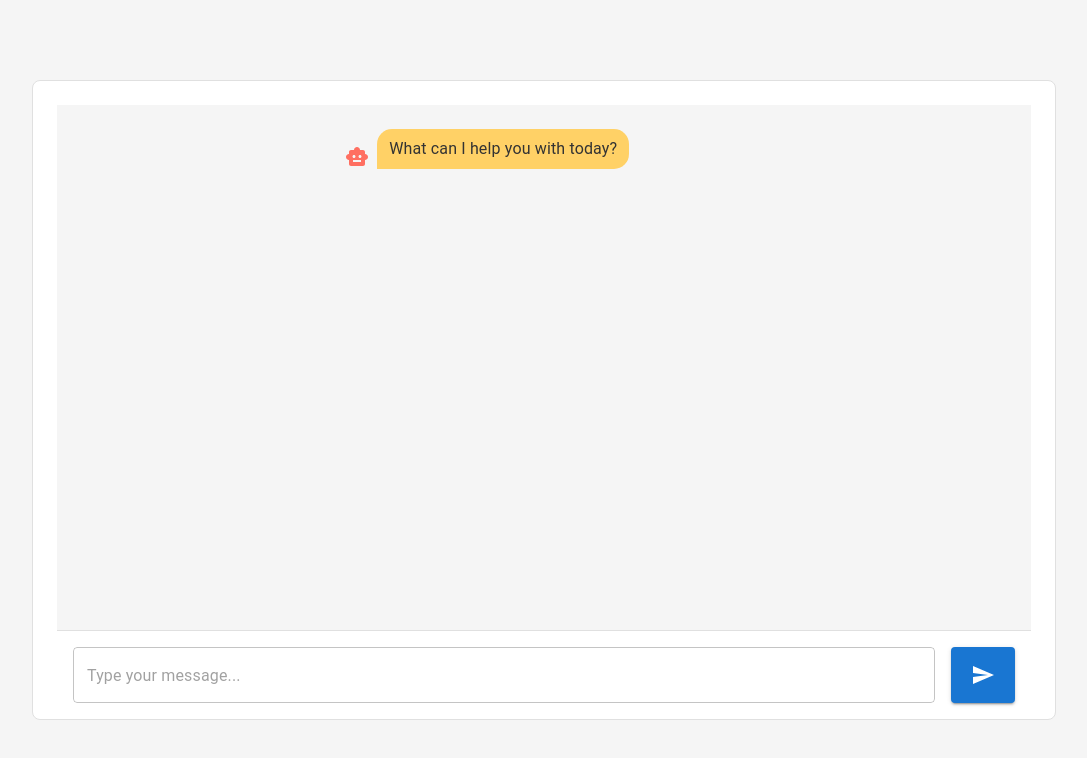
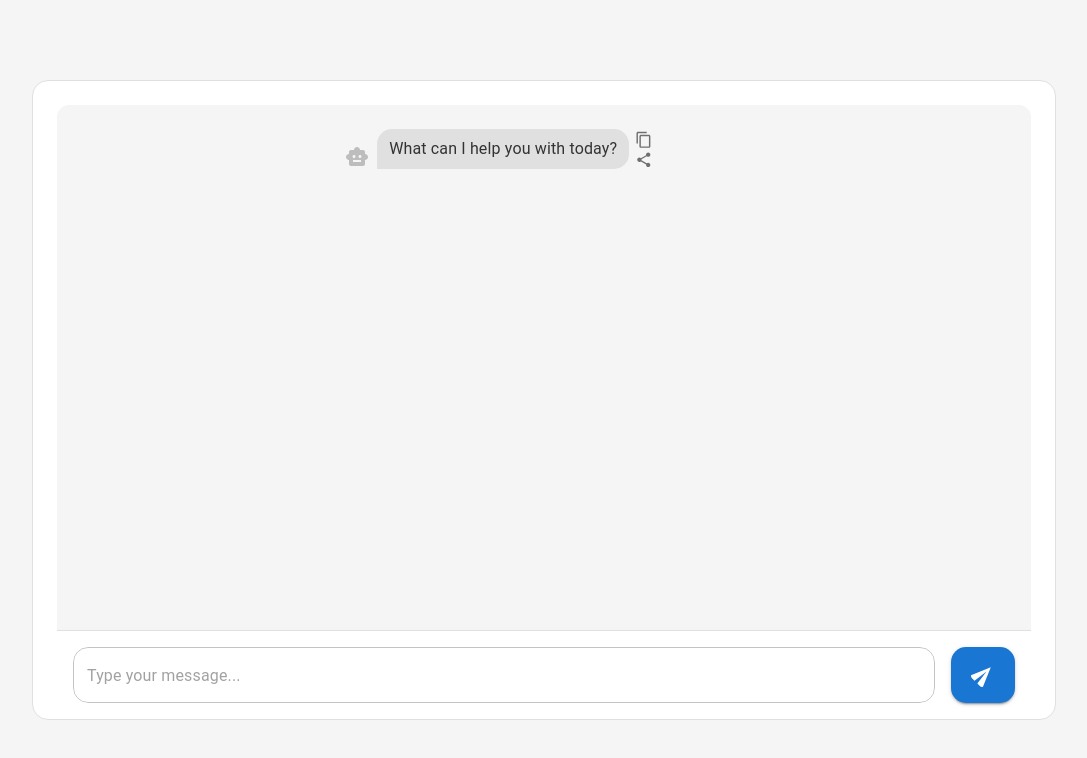
Before and after one commit to HowardM12138/theoremllama-web-app, a React (Create React App) app in the folder frontend/: page / in a window 1280 px wide. Shown: the top 758 px of the page, without its empty margins (96-1183 px from the left). Built offline with nearby package versions, Linux system fonts and the light colour scheme.

Commit message:
fixed color scheme, added copy and share button, created bot thinking process

```diff
--- a/frontend/src/App.js
+++ b/frontend/src/App.js
@@ -1,24 +1,52 @@
-import React, { useState } from 'react';
-import ChatWindow from './components/ChatWindow';
-import ChatInput from './components/ChatInput';
-import { Container, Box } from '@mui/material';
+import React, { useState } from "react";
+import ChatWindow from "./components/ChatWindow";
+import ChatInput from "./components/ChatInput";
+import { Container, Box } from "@mui/material";
+
+// Generate unique ID for messages
+const generateUniqueId = () => `_${Math.random().toString(36).substr(2, 9)}`;
 
 function App() {
   // State to keep track of chat messages
   const [messages, setMessages] = useState([
-    { sender: 'bot', text: 'What can I help you with today?' }
+    {
+      id: generateUniqueId(),
+      sender: "bot",
+      text: "What can I help you with today?",
+    },
   ]);
 
   // Function to handle sending a message
   const handleSendMessage = (message) => {
     // Add the user's message to the chat
-    const userMessage = { sender: 'user', text: message };
+    const userMessage = {
+      id: generateUniqueId(),
+      sender: "user",
+      text: message,
+    };
+    // Add a temporary "thinking" message for the bot
+    const thinkingMessage = { id: "thinking", sender: "bot", text: "..." };
+    setMessages((prevMessages) => [
+      ...prevMessages,
+      userMessage,
+      thinkingMessage,
+    ]);
 
     // Here you would integrate with your LLM API
-    const botResponse = { sender: 'bot', text: `Echo: ${message}` }; // Placeholder for LLM response
+    setTimeout(() => {
+      const botResponse = {
+        id: generateUniqueId(),
+        sender: "bot",
+        text: `Echo: ${message}`,
+      };
 
-    // Update the state with both user message and bot response
-    setMessages([...messages, userMessage, botResponse]);
+      // Replace the "thinking" message with the actual bot response
+      setMessages((prevMessages) => {
+        const updatedMessages = [...prevMessages];
+        updatedMessages.pop();
+        return [...updatedMessages, botResponse];
+      });
+    }, 2000);
   };
 
   return (
@@ -28,35 +56,35 @@ function App() {
       alignItems="center"
       minHeight="100vh"
       sx={{
-        backgroundColor: 'grey.100',
+        backgroundColor: "grey.100",
       }}
     >
       <Container
         maxWidth={false}
         sx={{
           width: {
-            xs: '95%', // Full width on extra-small screens (phones)
-            sm: '95%', // Full width on small screens (phones)
-            md: '80%',  // 80% width on medium screens (tablets)
-            lg: '80%',  // 70% width on large screens (laptops)
-            xl: '80%',  // 60% width on extra-large screens (desktops)
+            xs: "95%", // Full width on extra-small screens (phones)
+            sm: "95%", // Full width on small screens (phones)
+            md: "80%", // 80% width on medium screens (tablets)
+            lg: "80%", // 70% width on large screens (laptops)
+            xl: "80%", // 60% width on extra-large screens (desktops)
           },
           height: {
-            xs: '95vh', // Full height on phones
-            sm: '95vh', // Full height on phones
-            md: '80vh',  // 80% height on tablets
-            lg: '80vh',  // 70% height on laptops
-            xl: '80vh',  // 60% height on desktops
+            xs: "95vh", // Full height on phones
+            sm: "95vh", // Full height on phones
+            md: "80vh", // 80% height on tablets
+            lg: "80vh", // 70% height on laptops
+            xl: "80vh", // 60% height on desktops
           },
-          display: 'flex',
-          flexDirection: 'column',
-          justifyContent: 'center',
+          display: "flex",
+          flexDirection: "column",
+          justifyContent: "center",
           paddingTop: 3,
           border: 1,
-          borderColor: 'grey.300',
-          borderRadius: 2,
-          overflow: 'hidden',
-          backgroundColor: 'white',
+          borderColor: "grey.300",
+          borderRadius: 4,
+          overflow: "hidden",
+          backgroundColor: "white",
         }}
       >
         <ChatWindow messages={messages} />
--- a/frontend/src/components/ChatBubble.js
+++ b/frontend/src/components/ChatBubble.js
@@ -1,17 +1,25 @@
-import React, { useState, useEffect } from 'react';
-import { Box, Typography } from '@mui/material';
-import AccountCircleIcon from '@mui/icons-material/AccountCircle';
-import SmartToyIcon from '@mui/icons-material/SmartToy';
+import React, { useState, useEffect } from "react";
+import { Box, Typography, IconButton } from "@mui/material";
+import AccountCircleIcon from "@mui/icons-material/AccountCircle";
+import SmartToyIcon from "@mui/icons-material/SmartToy";
+import ContentCopyIcon from "@mui/icons-material/ContentCopy";
+import ShareIcon from "@mui/icons-material/Share";
 
 function ChatBubble({ msg, onCharacterTyped }) {
-    const [displayedText, setDisplayedText] = useState(''); // The current portion of displayed text
+  const [displayedText, setDisplayedText] = useState(""); // The current portion of displayed text
   const [currentIndex, setCurrentIndex] = useState(0); // Index to keep track of characters to be typed
   const typingInterval = 5; // Time interval in milliseconds
+
+  // Effect to clear react useState cache when finished thinking
+  useEffect(() => {
+    setDisplayedText("");
+    setCurrentIndex(0);
+  }, [msg.id]);
 
   // Effect to handle typing animation
   useEffect(() => {
     // Only start typing effect if it's a bot message
-        if (msg.sender === 'bot' && currentIndex < msg.text.length) {
+    if (msg.sender === "bot" && currentIndex < msg.text.length) {
       // Set timeout for typing effect
       const timeout = setTimeout(() => {
         setDisplayedText((prev) => prev + msg.text[currentIndex]);
@@ -23,39 +31,89 @@ function ChatBubble({ msg, onCharacterTyped }) {
 
       // Cleanup the timeout if the component unmounts or msg changes
       return () => clearTimeout(timeout);
-        } else if (msg.sender !== 'bot') {
+    } else if (msg.sender !== "bot") {
       // Directly set the message for user input
       setDisplayedText(msg.text);
     }
   }, [currentIndex, msg]); // Depend on `currentIndex` and `msg` for effect
 
+  const handleCopyClick = () => {
+    if (navigator.clipboard) {
+      navigator.clipboard.writeText(displayedText).catch((err) => {
+        console.error("Failed to copy text: ", err);
+      });
+    } else {
+      console.warn("Clipboard API not supported");
+    }
+  };
+
+  const handleShareClick = () => {
+    alert(
+      "This is a sharing functionality and will be implemented in the future."
+    );
+  };
+
   return (
     <Box
       display="flex"
-            justifyContent={msg.sender === 'user' ? 'flex-end' : 'flex-start'}
+      justifyContent={msg.sender === "user" ? "flex-end" : "flex-start"}
       my={1}
+      position="relative"
     >
-            {msg.sender === 'bot' && (
+      {msg.sender === "bot" && (
         <SmartToyIcon
-                    sx={{ marginRight: 1, color: '#FF6F61', alignSelf: 'flex-end' }}
+          sx={{ marginRight: 1, color: "#bdbdbd", alignSelf: "flex-end" }}
         />
       )}
 
       <Box
         display="flex"
         alignItems="center"
-                bgcolor={msg.sender === 'user' ? '#6C63FF' : '#FFD166'}
-                color={msg.sender === 'user' ? '#FFFFFF' : '#333333'}
+        bgcolor={msg.sender === "user" ? "#1976d2" : "#e0e0e0"}
+        color={msg.sender === "user" ? "#FFFFFF" : "#333333"}
         p={1}
-                borderRadius={msg.sender === 'user' ? '15px 15px 0px 15px' : '15px 15px 15px 0px'}
+        borderRadius={
+          msg.sender === "user" ? "15px 15px 0px 15px" : "15px 15px 15px 0px"
+        }
         maxWidth="75%"
+        position="relative"
       >
-                <Typography sx={{ whiteSpace: 'pre-wrap' }}> {displayedText} </Typography>
+        <Typography sx={{ whiteSpace: "pre-wrap", wordBreak: "break-word" }}>
+          {" "}
+          {displayedText}{" "}
+        </Typography>
+
+        {msg.sender === "bot" && (
+          <Box
+            position="absolute"
+            top={0}
+            right={-25}
+            display="flex"
+            flexDirection="column"
+            alignItems="center"
+            gap={0}
+          >
+            <IconButton
+              size="small"
+              sx={{ padding: 0.2 }}
+              onClick={handleCopyClick}
+            >
+              <ContentCopyIcon fontSize="inherit" sx={{ fontSize: "1.1rem" }} />
+            </IconButton>
+            <IconButton
+              size="small"
+              sx={{ padding: 0.2 }}
+              onClick={handleShareClick}
+            >
+              <ShareIcon fontSize="inherit" sx={{ fontSize: "1.1rem" }} />
+            </IconButton>
+          </Box>
+        )}
       </Box>
 
-            {msg.sender === 'user' && (
+      {msg.sender === "user" && (
         <AccountCircleIcon
-                    sx={{ marginLeft: 1, color: '#6C63FF', alignSelf: 'flex-end' }}
+          sx={{ marginLeft: 1, color: "#1976d2", alignSelf: "flex-end" }}
         />
       )}
     </Box>
--- a/frontend/src/components/ChatInput.js
+++ b/frontend/src/components/ChatInput.js
@@ -1,21 +1,21 @@
-import React, { useState } from 'react';
-import { Box, TextField, Button } from '@mui/material';
-import SendIcon from '@mui/icons-material/Send';
+import React, { useState } from "react";
+import { Box, TextField, Button } from "@mui/material";
+import SendIcon from "@mui/icons-material/Send";
 
 // Component for text input and send button
 function ChatInput({ onSendMessage }) {
-  const [inputValue, setInputValue] = useState('');
+  const [inputValue, setInputValue] = useState("");
 
   const handleSend = () => {
-    if (inputValue.trim() !== '') {
+    if (inputValue.trim() !== "") {
       onSendMessage(inputValue);
-      setInputValue('');
+      setInputValue("");
     }
   };
 
   const handleKeyDown = (e) => {
     // Check if the Enter key is pressed without Shift
-    if (e.key === 'Enter' && !e.shiftKey) {
+    if (e.key === "Enter" && !e.shiftKey) {
       e.preventDefault(); // Prevent newline from being added to the input
       handleSend();
     }
@@ -23,7 +23,13 @@ function ChatInput({ onSendMessage }) {
   };
 
   return (
-    <Box display="flex" p={2} borderTop={1} borderColor="grey.300" bgcolor="white">
+    <Box
+      display="flex"
+      p={2}
+      borderTop={1}
+      borderColor="grey.300"
+      bgcolor="white"
+    >
       <TextField
         variant="outlined"
         fullWidth
@@ -35,8 +41,11 @@ function ChatInput({ onSendMessage }) {
         multiline
         maxRows={5} // Limit the TextField to a maximum of 5 rows
         sx={{
-          '& .MuiInputBase-root': {
-            overflowY: 'auto', // Enable vertical scrolling if needed
+          "& .MuiOutlinedInput-root": {
+            borderRadius: "15px",
+          },
+          "& .MuiInputBase-root": {
+            overflowY: "auto",
           },
         }}
       />
@@ -45,9 +54,18 @@ function ChatInput({ onSendMessage }) {
         variant="contained"
         color="primary"
         onClick={handleSend}
-        sx={{ marginLeft: 2 }}
+        sx={{
+          marginLeft: 2,
+          borderRadius: "15px",
+        }}
       >
-        <SendIcon />
+        <SendIcon
+          sx={{
+            borderRadius: "50%",
+            transform: "rotate(-45deg)",
+            padding: "4px",
+          }}
+        />
       </Button>
     </Box>
   );
--- a/frontend/src/components/ChatWindow.js
+++ b/frontend/src/components/ChatWindow.js
@@ -1,6 +1,6 @@
-import React, { useEffect, useRef, useState } from 'react';
-import { Box } from '@mui/material';
-import ChatBubble from './ChatBubble';
+import React, { useEffect, useRef, useState } from "react";
+import { Box } from "@mui/material";
+import ChatBubble from "./ChatBubble";
 
 function ChatWindow({ messages }) {
   const chatEndRef = useRef(null); // Reference to the end of chat window
@@ -19,7 +19,7 @@ function ChatWindow({ messages }) {
   // Scroll to bottom effect when dummy changes
   useEffect(() => {
     if (shouldAutoScroll && chatEndRef.current) {
-      chatEndRef.current.scrollIntoView({ behavior: 'smooth' });
+      chatEndRef.current.scrollIntoView({ behavior: "smooth" });
     }
   }, [dummy, shouldAutoScroll]); // Trigger when dummy or messages change, or when shouldAutoScroll is true
 
@@ -65,19 +65,20 @@ function ChatWindow({ messages }) {
       display="flex"
       flexDirection="column"
       sx={{
+        borderRadius: "12px 12px 0 0",
         paddingLeft: {
-          xs: 2,  // Padding for extra-small screens (phones)
-          sm: 12,  // Padding for small screens (phones)
-          md: 24,  // Increased padding for medium screens (tablets)
-          lg: 36,  // Larger padding for large screens (laptops)
-          xl: 48,  // Even larger padding for extra-large screens (desktops)
+          xs: 2, // Padding for extra-small screens (phones)
+          sm: 12, // Padding for small screens (phones)
+          md: 24, // Increased padding for medium screens (tablets)
+          lg: 36, // Larger padding for large screens (laptops)
+          xl: 48, // Even larger padding for extra-large screens (desktops)
         },
         paddingRight: {
-          xs: 2,  // Padding for extra-small screens (phones)
-          sm: 12,  // Padding for small screens (phones)
-          md: 24,  // Increased padding for medium screens (tablets)
-          lg: 36,  // Larger padding for large screens (laptops)
-          xl: 48,  // Even larger padding for extra-large screens (desktops)
+          xs: 2, // Padding for extra-small screens (phones)
+          sm: 12, // Padding for small screens (phones)
+          md: 24, // Increased padding for medium screens (tablets)
+          lg: 36, // Larger padding for large screens (laptops)
+          xl: 48, // Even larger padding for extra-large screens (desktops)
         },
       }}
     >
```
Also changed, not shown: 1 other file (tests, documents, lock files or other folders). Lines whose indentation alone changed are shown as unchanged.
